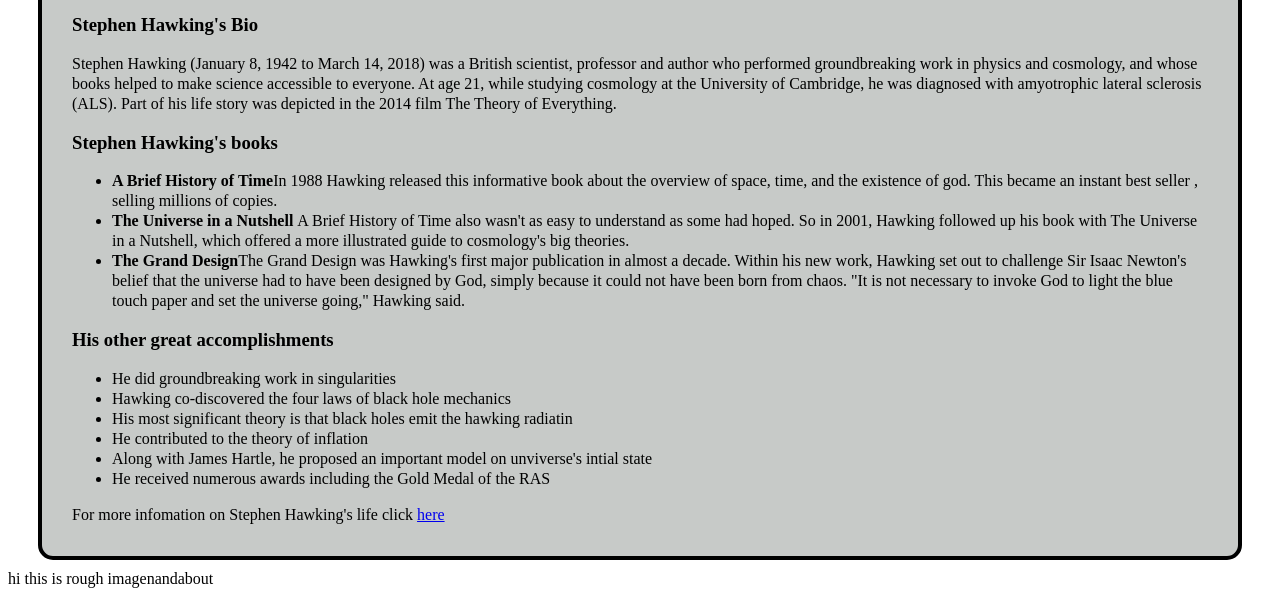
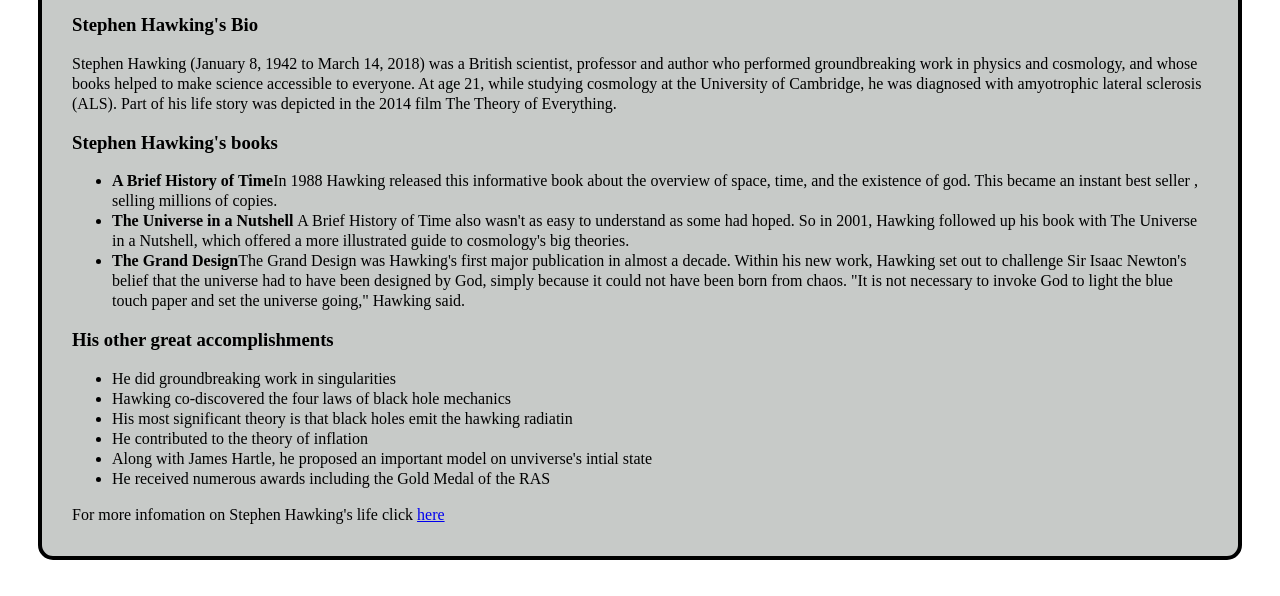
Before and after one commit to vijaykanwal90/tribute-page, a plain HTML site: page index.html in a window 1280 px wide. Shown: the part 484-1080 px from the top of the page. After the commit the page ends 1054 px from the top, so only its background shows below. Drawn offline with Linux system fonts and the light colour scheme.

Commit message:
index.html

```diff
--- a/index.html
+++ b/index.html
@@ -37,8 +37,6 @@
             <p id="moredetails">For more infomation on Stephen Hawking's life click <a href="https://en.wikipedia.org/wiki/Stephen_Hawking">here</a></p>
         </div>
     </div>
-    <div>
-        hi this is rough imagenandabout
-    </div>
+
 </body>
 </html>
```
